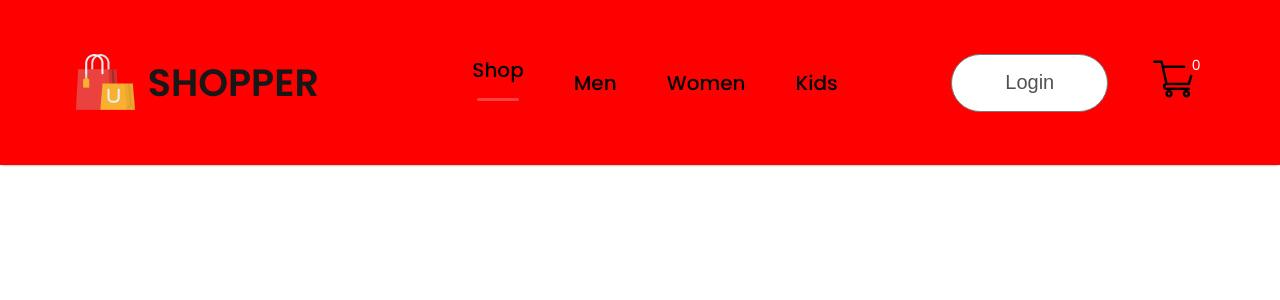
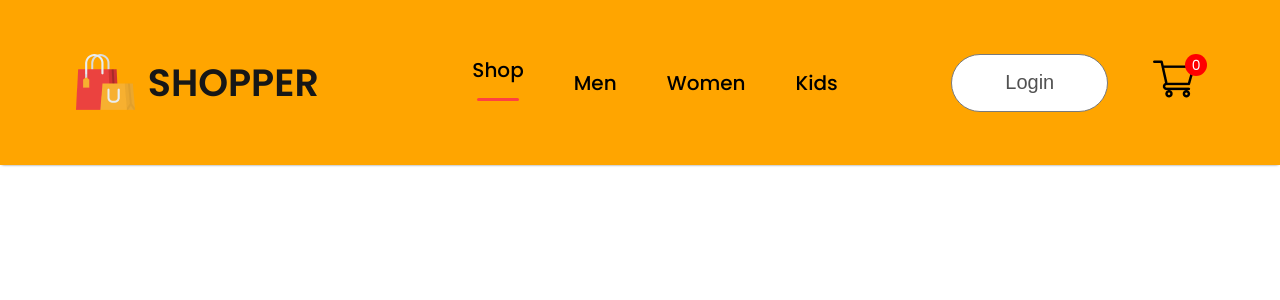
Before and after one commit to Rahul-0915/Shopper, a React (Create React App) app in the folder frontend/: page / in a window 1280 px wide. Shown: the top 300 px of the page. Built offline with nearby package versions, Linux system fonts and the light colour scheme.

Commit message:
color org

```diff
--- a/frontend/src/Components/Navbar/Navbar.css
+++ b/frontend/src/Components/Navbar/Navbar.css
@@ -5,7 +5,7 @@
     padding: 16px;
     box-shadow: 0 1px 3px -2px black;
      background-color: rgb(143, 143, 225);
-     background-color: red;
+     background-color: orange;
 
 
 }
```
